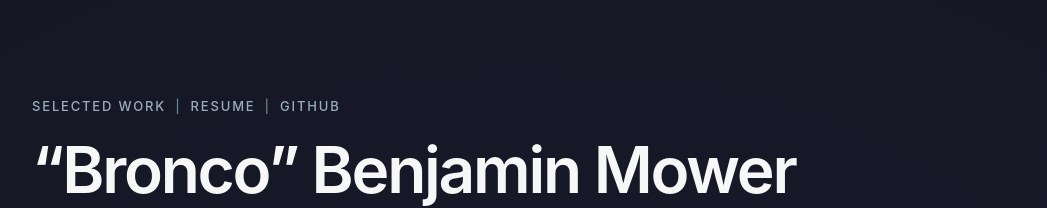
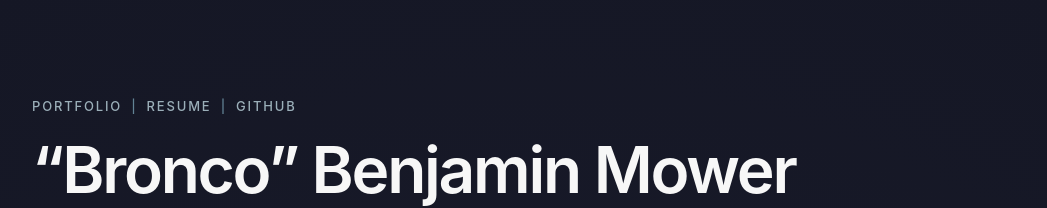
Before and after one commit to benjaminmower/portfolio, a plain HTML site: page index.html in a window 1280 px wide. Shown: the top 208 px of the page, without its empty margins (116-1163 px from the left). Drawn offline with Linux system fonts and the light colour scheme.

Commit message:
Rename selected work label to portfolio

```diff
--- a/index.html
+++ b/index.html
@@ -151,7 +151,7 @@
 <body>
 <div class="wrap">
   <header>
-    <p class="kicker">Selected work<span class="sep">|</span><a href="resume.html">Resume</a><span class="sep">|</span><a href="https://github.com/benjaminmower">GitHub</a></p>
+    <p class="kicker">Portfolio<span class="sep">|</span><a href="resume.html">Resume</a><span class="sep">|</span><a href="https://github.com/benjaminmower">GitHub</a></p>
     <h1>&ldquo;Bronco&rdquo; Benjamin Mower</h1>
     <p class="lead">I manage creative production and media workflows, then build the systems that make delivery faster and more reliable.</p>
     <p class="sub">At Paramount+, I ran daily operations across coordinators, production assistants, camera teams, and contractors for 200 productions on two Burbank stages. I owned personnel budgets and staffing plans, built the department&rsquo;s Airtable operating reference, and led a Silverstack Lab rollout that reduced daily media processing from six hours to 30&ndash;45 minutes.</p>
```
